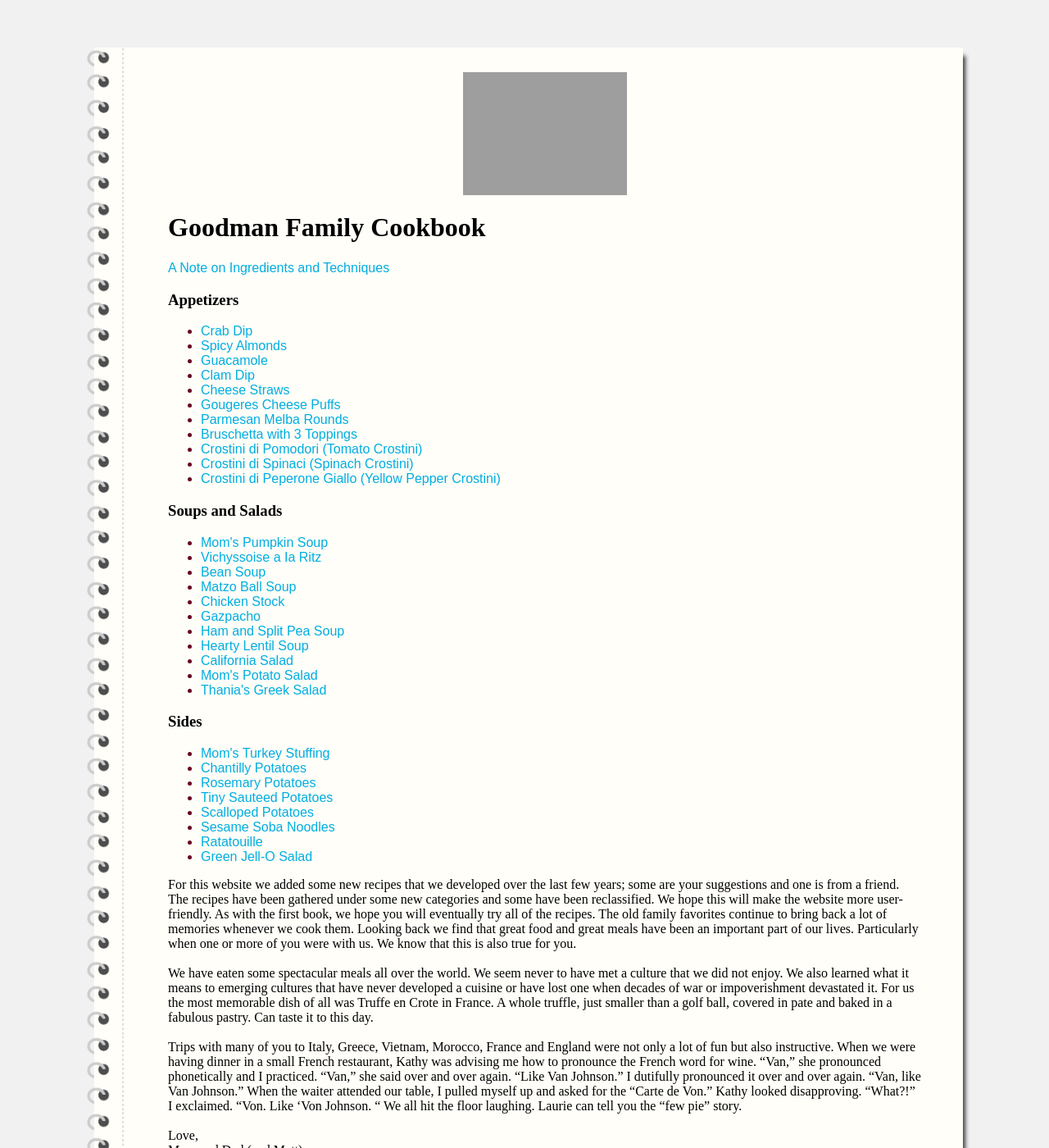
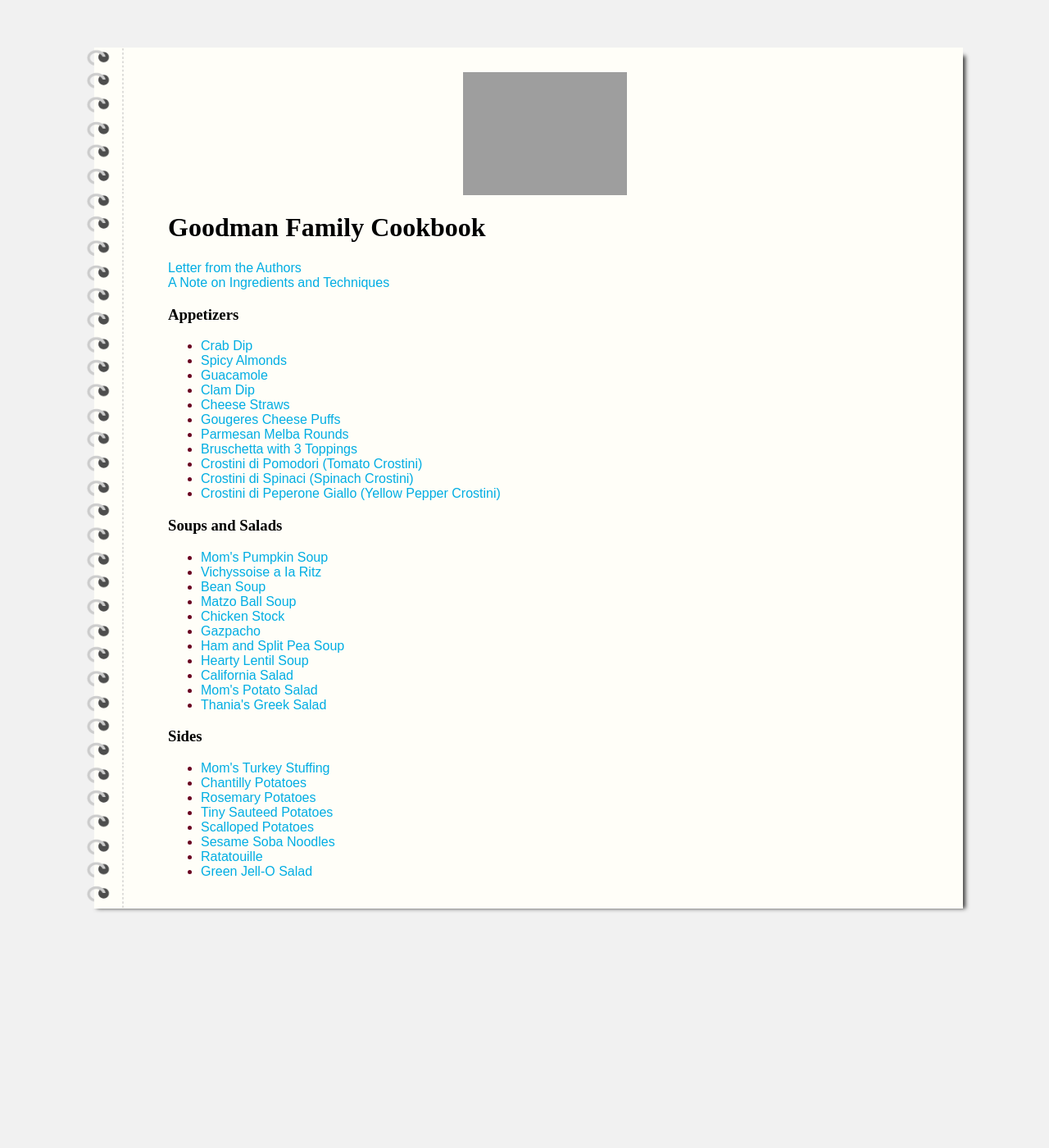
Before and after one commit to mckornfield/goodman-cookbook, a Jekyll site: the page built from index.md, in a window 1280 px wide and 1400 px high. Shown: the whole window at 82% size. Built offline with Jekyll 4.4.1, drawn with Linux system fonts in a browser that asks for light colours.

Commit message:
moved letter text to its own page

```diff
--- a/_config.yml
+++ b/_config.yml
@@ -1,6 +1,8 @@
 name: Goodman Family Cookbook
 markdown: kramdown
 collections:
+  about:
+    output: true
   appetizers:
     output: true
   soups_and_salads:
--- a/_layouts/overview.html
+++ b/_layouts/overview.html
@@ -7,7 +7,9 @@
     <div id="logo">&nbsp;</div>
     <h1 id="lefttitle">{{page.title}}</h1>
     <div id="note-on-ingredients">
-      <a href="{{site.url}}{{site.baseurl}}/about.html">A Note on Ingredients and Techniques</a>
+      {% for info in site.about %}
+      <div><a href="{{site.url}}{{site.baseurl}}{{info.url}}">{{info.title}}</a></div>
+      {% endfor %}
     </div>
     <div id="table-of-contents">
       <h3 id="section-title">Appetizers</h3>
--- a/index.md
+++ b/index.md
@@ -2,23 +2,3 @@
 layout: overview
 title: Goodman Family Cookbook
 ---
-For this website we added some new recipes that we developed over the last few years; some are your suggestions and one is from a friend.
-The recipes have been gathered under some new categories and some have been reclassified.
-We hope this will make the website more user-friendly. As with the first book, we hope you will eventually try all of the recipes.
-The old family favorites continue to bring back a lot of memories whenever we cook them.
-Looking back we find that great food and great meals have been an important part of our lives.
-Particularly when one or more of you were with us. We know that this is also true for you.
-<br><br>
-We have eaten some spectacular meals all over the world. We seem never to have met a culture that we did not enjoy.
-We also learned what it means to emerging cultures that have never developed a cuisine or have lost one when decades of war or impoverishment devastated it. For us the most memorable dish of all was Truffe en Crote in France.
-A whole truffle, just smaller than a golf ball, covered in pate and baked in a fabulous pastry. Can taste it to this day.
-<br><br>
-Trips with many of you to Italy, Greece, Vietnam, Morocco, France and England were not only a lot of fun but also instructive.
-When we were having dinner in a small French restaurant, Kathy was advising me how to pronounce the French word for wine.
-“Van,” she pronounced phonetically and I practiced. “Van,” she said over and over again. “Like Van Johnson.”
-I dutifully pronounced it over and over again. “Van, like Van Johnson.”
-When the waiter attended our table, I pulled myself up and asked for the “Carte de Von.” Kathy looked disapproving. “What?!” I exclaimed. “Von. Like ‘Von Johnson. “
-We all hit the floor laughing. Laurie can tell you the “few pie” story.
-<br><br>
-Love,<br>
-Mom and Dad (and Matt)
```
Also changed, not shown: _about/01-letter-from-the-authors.md (added, +24 -0 lines), _about/02-a-note-on-ingredients-and-techniques.md (renamed from about.md), _layouts/about.html (line endings or trailing spaces).
